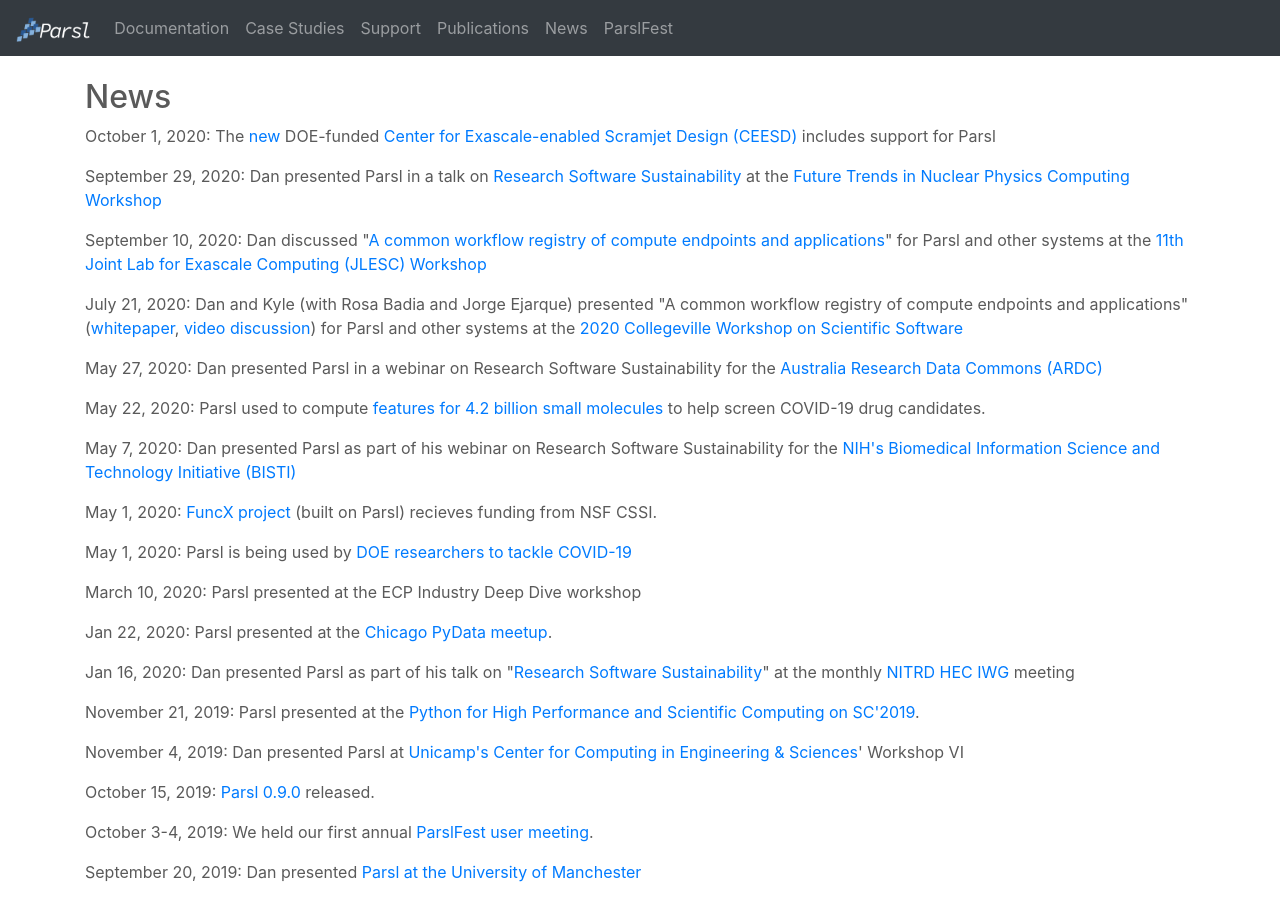
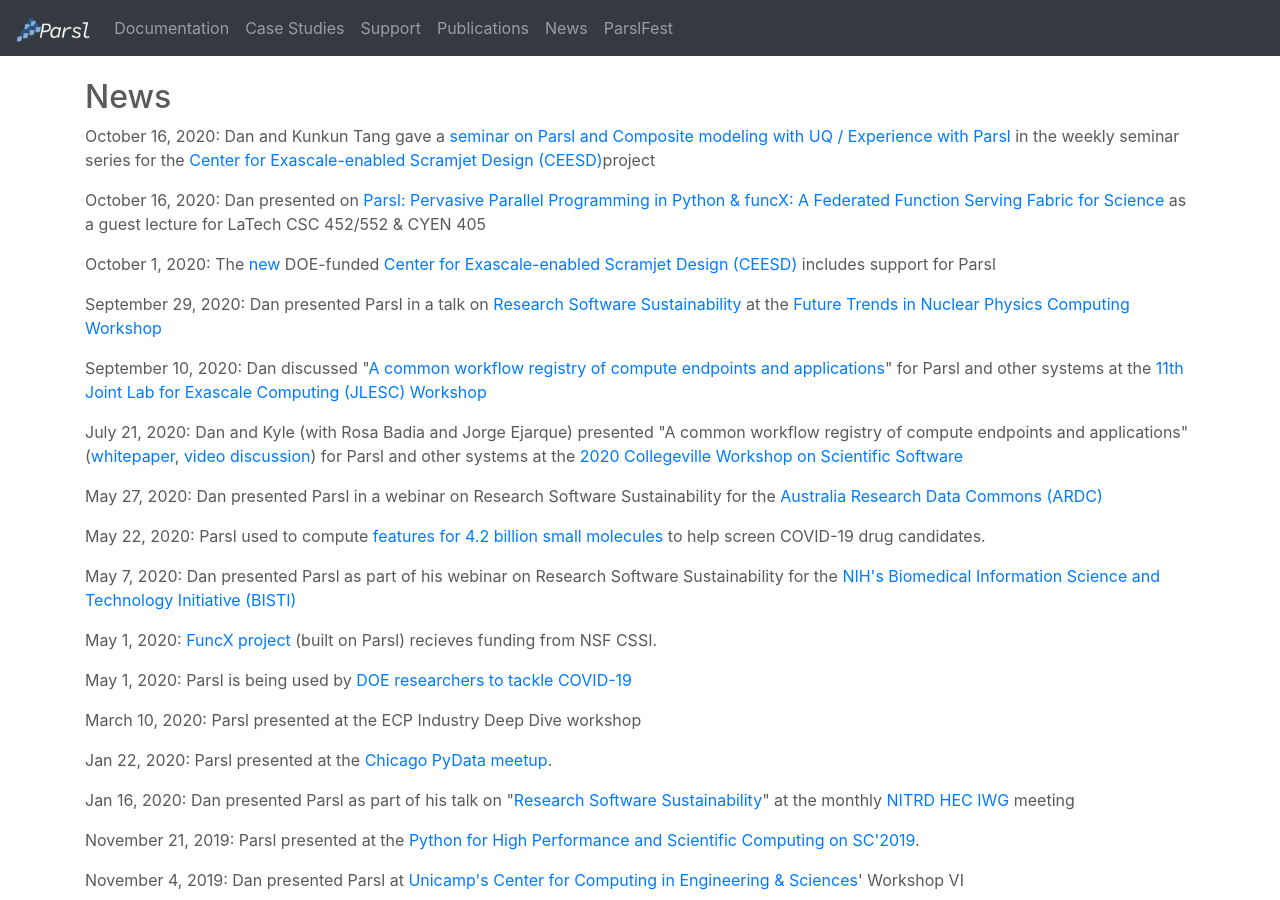
Before and after one commit to Parsl/parsl.github.io, a Jekyll site: the page built from news.html, in a window 1280 px wide and 900 px high. Built offline with Jekyll 4.4.1, drawn with Linux system fonts in a browser that asks for light colours.

Commit message:
adding two parsl talks to news

```diff
--- a/news.html
+++ b/news.html
@@ -17,6 +17,19 @@
       </div>
       -->
 
+       <div class="news-info">
+        <p><span class="name">October 16, 2020:</span>
+          Dan and Kunkun Tang gave a <a href="https://calendars.illinois.edu/detail/6851/33389205">seminar on Parsl and Composite modeling with UQ / Experience with Parsl</a>
+          in the weekly seminar series for the <a href="http://ceesd.ncsa.illinois.edu">Center for Exascale-enabled Scramjet Design (CEESD)</a>project
+       </p>
+      </div>
+
+      <div class="news-info">
+        <p><span class="name">October 16, 2020:</span>
+          Dan presented on <a href="https://doi.org/10.6084/m9.figshare.13103510.v1">Parsl: Pervasive Parallel Programming in Python & funcX: A
+          Federated Function Serving Fabric for Science</a> as a guest lecture for LaTech CSC 452/552  & CYEN 405
+       </p>
+      </div>
 
        <div class="news-info">
         <p><span class="name">October 1, 2020:</span>
```
